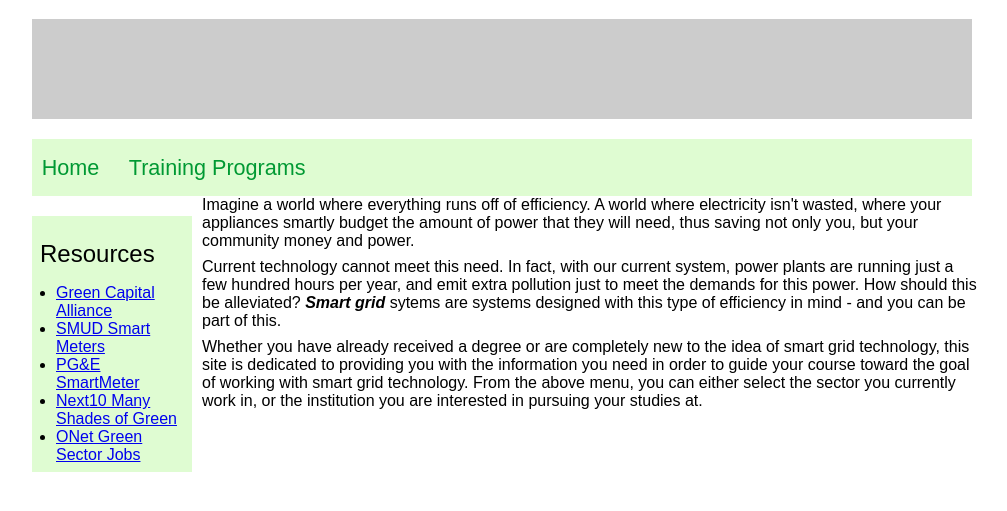
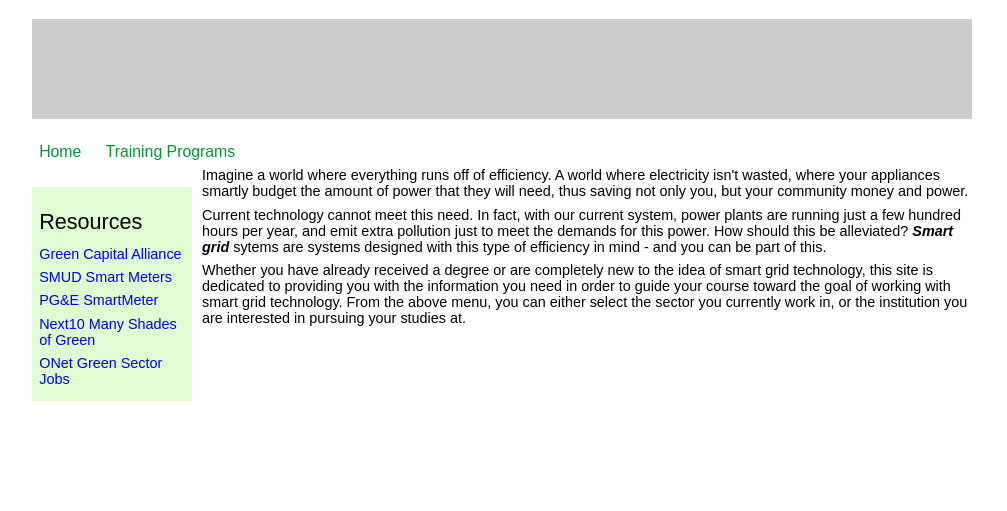
Before and after one commit to rsharma1/smartgrid, a PHP site: page / in a window 1280 px wide. Shown: the part 21-532 px from the top of the page, without its empty margins (138-1145 px from the left). Run offline with PHP 8.4, Linux system fonts and the light colour scheme.

Commit message:
Edited navigation so that it is more aesthetically pleasing and edited headers so that content was easier to read and follow.

```diff
--- a/smartgrid/jscript.js
+++ b/smartgrid/jscript.js
@@ -32,17 +32,17 @@ function addClasses()
   berkClasses += "<h4>Who Will Benefit</h4>";
   berkClasses += "<p>Any sustainable professional looking for increased technical knowledge or a technology worker interested in migrating to SGT, the program provides the knowledge needed. The program is also an excellent fit if you're an urban planner, home developer, real estate professional or policy maker looking for new or advanced opportunities in public utilities, commercial construction, renewable energy or electric transportation.</p>";
 
-  berkClasses += "<h5>Smart Grids: Introduction</h5>";
+  berkClasses += "<p class=\"course\">Smart Grids: Introduction</p>";
   berkClasses += "<p>Learn about the new intelligent energy grid that supports the green-energy initiatives of the 21st century. Study real-world value propositions, business perspectives and solution scenarios from business economics and technical practicalities points of view.</p>";
-  berkClasses += "<h5>Smart Grids: Command and Control</h5>";
+  berkClasses += "<p class=\"course\">Smart Grids: Command and Control</p>";
   berkClasses += "<p>In this survey course, you first review the communication technology for distribution automation of AC energy and then advance into technology trade-off considerations. You build a foundation for understanding the control network.</p>";
-  berkClasses += "<h5>Smart Grids: Energy-Efficient Transmission</h5>";
+  berkClasses += "<p class=\"course\">Smart Grids: Energy-Efficient Transmission</p>";
   berkClasses += "<p>Learn about the challenges of high-power interconnections and review quality considerations.</p>";
-  berkClasses += "<h5>Smart Grids: Internet of Things</h5>";
+  berkClasses += "<p class=\"course\">Smart Grids: Internet of Things</p>";
   berkClasses += "<p>Taking smart energy grids as a model, you investigate topics such as wireless sensor network issues, the role of middleware, radio frequency identification (RFID) and sensor network technologies and security and privacy issues.</p>";
-  berkClasses += "<h5>Smart Grids: Metering and Home Area Networks</h5>";
+  berkClasses += "<p class=\"course\">Smart Grids: Metering and Home Area Networks</p>";
   berkClasses += "<p>Gain a solid technical foundation for understanding smart meters and home power networking, including Open HAN system requirements, modern wireless sensor networks, home automation and ZigBee Smart Energy.</p>";
-  berkClasses += "<h5>Smart Grids: Microgrids</h5>";
+  berkClasses += "<p class=\"course\">Smart Grids: Microgrids</p>";
   berkClasses += "<p>Variety of microgrid topics, including distributed generation, wind, photovoltaics, fuel cells, supervisory control and data acquisition (SCADA) systems, securing smart grids, matching community needs, smart meters and devices.</p>";
 
   berkClasses += "<h3>Sustainability and Energy</h3>";
@@ -51,13 +51,13 @@ function addClasses()
   berkClasses += "<p>The curriculum is beneficial if you are a career changer or advancer; working professional in the public or private sector, including public agencies, utilities and energy conservation; energy consultant; business owner; nonprofit organization employee; or sustainability manager. The program is also ideal if you wish to better understand sustainable energy management.</p>";
   berkClasses += "<p>Upon successful completion of the program, you understand the principles of sustainability management and the impact of climate change law on businesses and government; have the necessary skills and knowledge to make assessments and analyze and manage issues related to energy use, climate change and sustainability; and focus your career on clean energy.</p>";
 
-  berkClasses += "<h5>Introduction to Sustainability Management</h5>";
+  berkClasses += "<p class=\"course\">Introduction to Sustainability Management</p>";
   berkClasses += "<p>Sustainability in the context of environmental, economic, and social forces that shape emerging policies and management decisions. Investigate the possibility of creating a common set of sustainability principles</p>";
-  berkClasses += "<h5>Climate Change and Law AB 32: What It Means for You</h5>";
+  berkClasses += "<p class=\"course\">Climate Change and Law AB 32: What It Means for You</p>";
   berkClasses += "<p>Learn requirements set forth in AB 32 and other laws, and gain a solid understanding of related issues.</p>";
-  berkClasses += "<h5>Energy for Sustainability: Technology, Planning and Policy</h5>";
+  berkClasses += "<p class=\"course\">Energy for Sustainability: Technology, Planning and Policy</p>";
   berkClasses += "<p>Evaluate policies, regulations, and laws at the local and state level. Learn how energy strategies impact residential and commercial sectors, corporations, and governments. Examine issues in science, technology, policy, law, and business.</p>";
-  berkClasses += "<h5>Energy Use and Climate Change</h5>";
+  berkClasses += "<p class=\"course\">Energy Use and Climate Change</p>";
   berkClasses += "<p>Examine the threat from the lack of significant incentives to change behavior and shift habits toward sustainable energy consumption in the United States. Study the fundamental impacts from current energy use and the support infrastructure.</p>";
 
   //full time courses for UC Berkeley
--- a/smartgrid/nav.css
+++ b/smartgrid/nav.css
@@ -9,11 +9,10 @@
 /*the div that holds the navigation list */
 .navigation {
 	float: none;
-	background-color: #DFFCD2;
 }
 
 .nav {
-	font-size: 135%;
+	font-size: 110%;
 	float: none;
 	margin: 0px auto 0px auto;
 	width: 950px;
@@ -32,23 +31,24 @@
 	display: block;
 	height: 1em;
 	text-decoration: none;
-	padding: .75em .45em .75em .45em;
+	padding: .25em .45em .40em .45em;
 	color: #009933;
     min-width: 75%;
 }
 
 .nav li a:hover {
 	color: #fff;
-	background-color: #006600;
+	background-color: #ccffcc;
 }
 
 /* For the Dropdown menus */
 
 .nav ul {
-	background: #006600;
+	background: #fff;
 	list-style:none;
 	position: absolute;
 	margin-left:-9999px;
+	color: #009933;
 }
 
 .nav ul li {
@@ -72,8 +72,8 @@
 }
 
 .nav li:hover a { /* creates a persistent hover state */
-	background: #006600;
-	color: #fff;
+	/*/background: #006600;*/
+	color: #009933;
 	margin: 0 auto 0 auto;
 }
 
@@ -82,6 +82,6 @@
 }
 
 .nav li:hover ul li a:hover { /* define what happens when each link in the list is hovered over */
-	background-color: #DFFCD2;
+	background-color: #ccffcc;
 	color: #009933;
 }
--- a/smartgrid/style.css
+++ b/smartgrid/style.css
@@ -7,6 +7,7 @@ body {
 	font-family: Arial, Helvetica, sans-serif;
 	padding: 0;
 	margin: 0;
+	font-size: 90%;
 }
 
 div {
@@ -17,6 +18,12 @@ div {
 
 p {
     margin: .5em 0;
+}
+
+/* Link styling */
+
+a {
+	text-decoration: none;
 }
 
 
@@ -41,12 +48,35 @@ ul {
 h1 {
 	font-weight: normal;
 	font-size: 150%;
+	margin-bottom: .5em;
+	padding-bottom: 0;
+}
+
+h2 {
+	margin-bottom: .5em;
+	padding-bottom: 0;
+}
+
+h3 {
+	margin-bottom: .5em;
+	padding-bottom: 0;
+}
+
+h4 {
+	margin-bottom: .5em;
+	padding-bottom: 0;
 }
 
 /*for float bugfixing purposes */
 .clear {
     margin: 0;
     clear:both;
+}
+
+.course {
+	font-weight: bold;
+	margin-top: 1.5em;
+	margin-bottom: .25em;
 }
 
 .wrapper {
@@ -69,9 +99,14 @@ h1 {
 	padding: .5em;
 }
 
+.sidebar ul li a {
+	margin: .5em 0;
+	display:block;
+}
+
 .columnlist {
-    margin-left: 1em;
-    list-style-type:disc;
+    margin-left: 0em;
+    list-style-type:none;
 }
 
 /*this div will dictate content styling below the nav */
```
